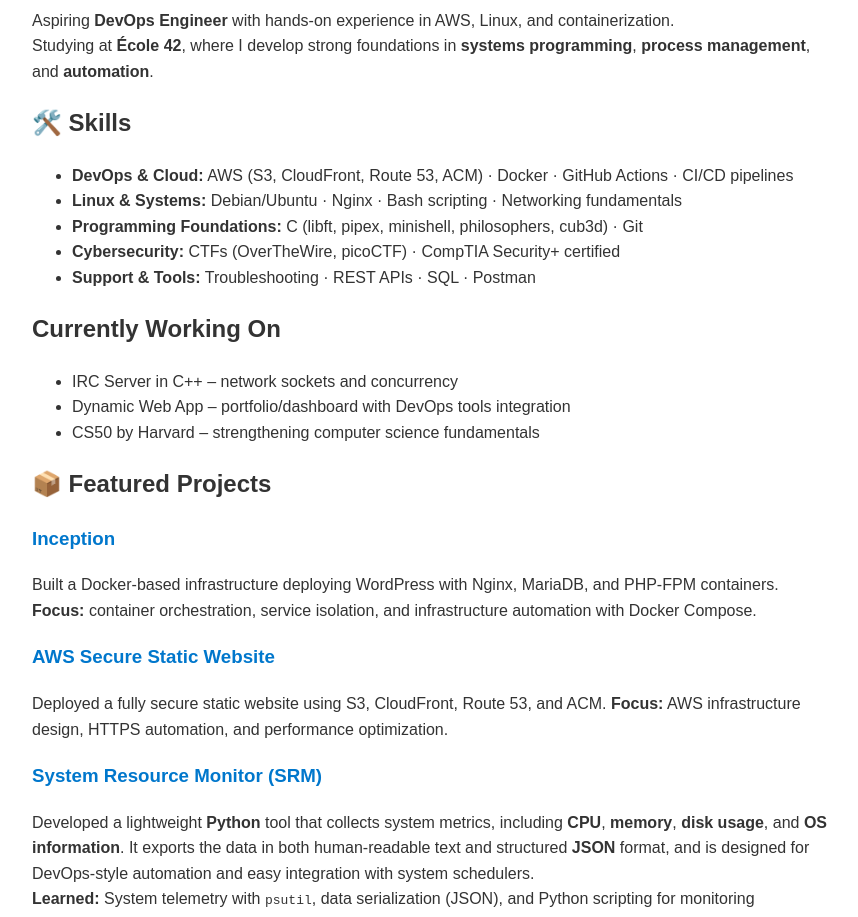
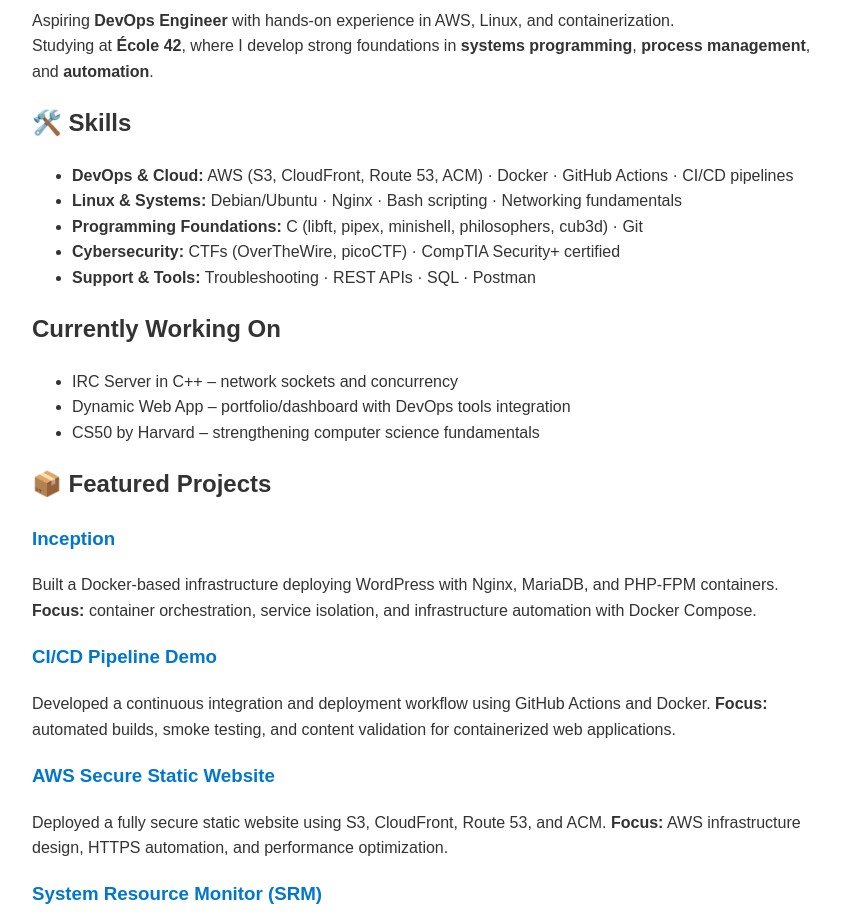
Before and after one commit to yahyaeb/CI-CD_Pipeline, a plain HTML site: page index.html in a window 1280 px wide. Shown: the part 125-1042 px from the top of the page, without its empty margins (208-1066 px from the left). Drawn offline with Linux system fonts and the light colour scheme.

```diff
--- a/index.html
+++ b/index.html
@@ -61,6 +61,10 @@
       <p>Built a Docker-based infrastructure deploying WordPress with Nginx, MariaDB, and PHP-FPM containers.
       <strong>Focus:</strong> container orchestration, service isolation, and infrastructure automation with Docker Compose.</p>
 
+      <h3><a href="https://github.com/yahyaeb/CI-CD_Pipeline" target="_blank">CI/CD Pipeline Demo</a></h3>
+      <p>Developed a continuous integration and deployment workflow using GitHub Actions and Docker.
+      <strong>Focus:</strong> automated builds, smoke testing, and content validation for containerized web applications.</p>
+
       <h3><a href="https://github.com/yahyaeb/aws-secure-static-website" target="_blank">AWS Secure Static Website</a></h3>
       <p>Deployed a fully secure static website using S3, CloudFront, Route 53, and ACM.
       <strong>Focus:</strong> AWS infrastructure design, HTTPS automation, and performance optimization.</p>
```
Also changed, not shown: imgs/actions_tests.png (added), 2 other files.
